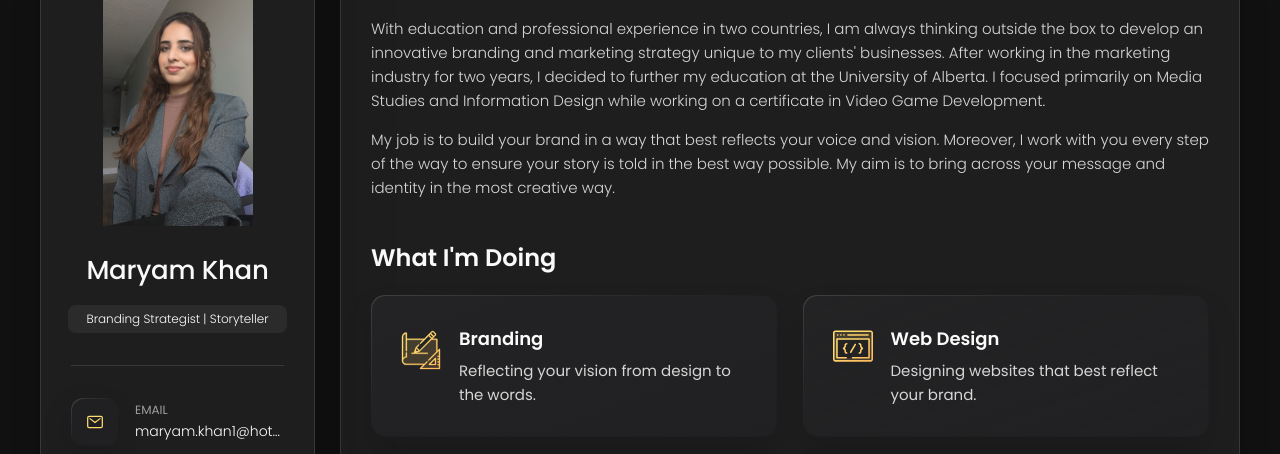
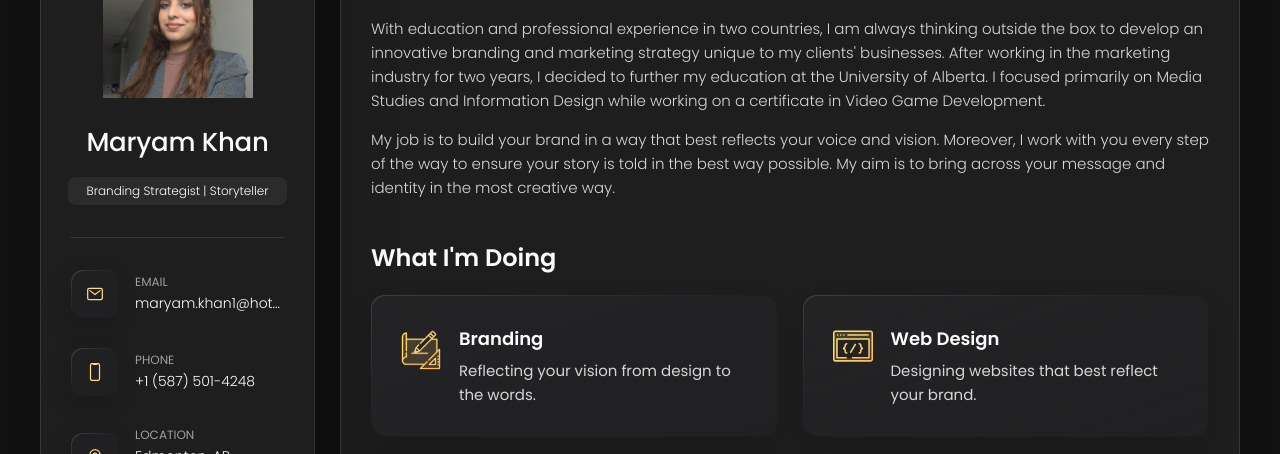
Before and after one commit to mwkhan1/mwkhan1.github.io, a plain HTML site: page index.html in a window 1280 px wide. Shown: the part 162-616 px from the top of the page. Drawn offline with nearby package versions, Linux system fonts and the light colour scheme.

Commit message:
Update index.html

```diff
--- a/index.html
+++ b/index.html
@@ -42,7 +42,7 @@
       <div class="sidebar-info">
 
         <figure class="avatar-box">
-          <img src="./assets/images/Snapchat-773253575.jpg" alt="Maryam Khan" width="80">
+          <img src="./assets/images/Headshot.png" alt="Maryam Khan" width="80">
         </figure>
 
         <div class="info-content">
```
